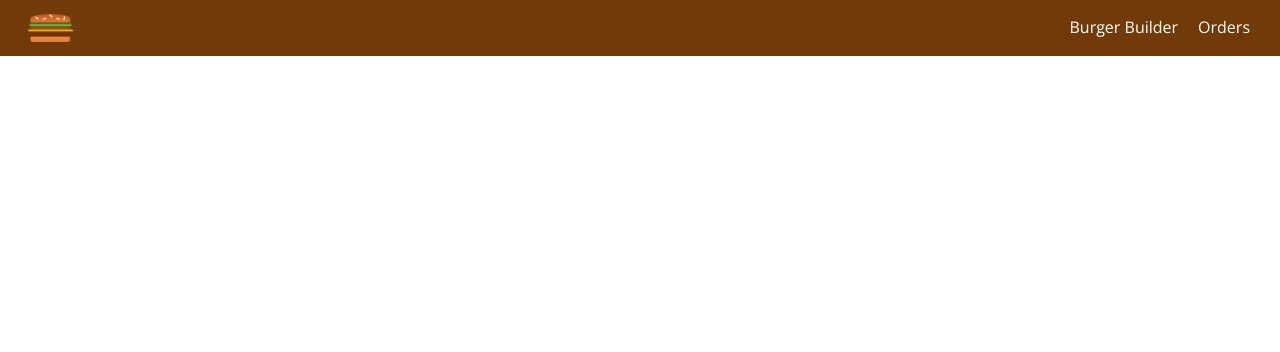
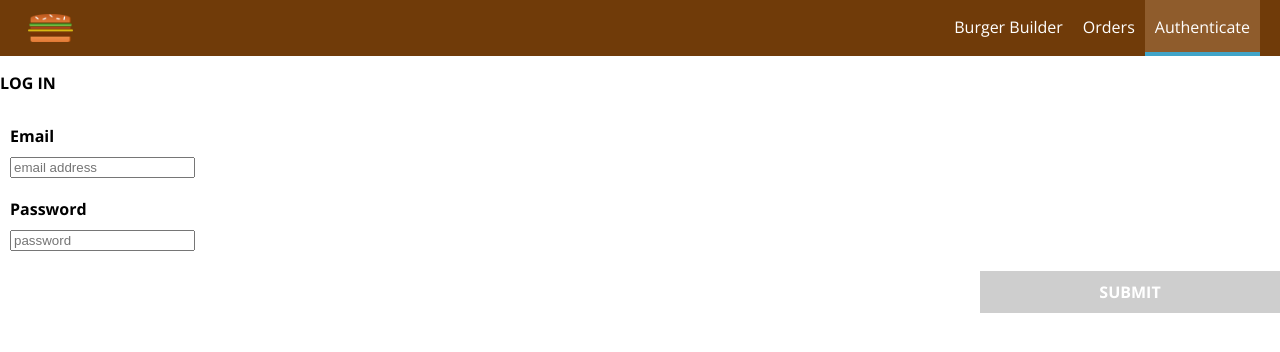
Before and after one commit to papawlo/burger-builder-app, a React app: page /auth in a window 1280 px wide. Shown: the top 352 px of the page. Built offline with nearby package versions, Linux system fonts and the light colour scheme.

Commit message:
324. Adding an Auth Form

```diff
--- a/src/App.js
+++ b/src/App.js
@@ -4,7 +4,7 @@
 import Checkout from './containers/Checkout/Checkout';
 import { Route, Switch } from 'react-router-dom';
 import Orders from './containers/Orders/Orders';
-
+import Auth from './containers/Auth/Auth';
 class App extends Component {
   render() {
     return (
@@ -14,6 +14,7 @@
 
             <Route path="/checkout" component={Checkout} />
             <Route path="/orders" component={Orders} />
+            <Route path="/auth" component={Auth} />
             <Route path="/" exact component={BurgerBuilder} />
 
           </Switch>
--- a/src/components/Navigation/NavigationItems/NavigationItems.js
+++ b/src/components/Navigation/NavigationItems/NavigationItems.js
@@ -8,6 +8,7 @@
         <ul className={classes.NavigationItems}>
             <NavigationItem link="/" exact>Burger Builder</NavigationItem>
             <NavigationItem link="/orders">Orders</NavigationItem>
+            <NavigationItem link="/auth">Authenticate</NavigationItem>
         </ul>
     )
 }
--- /dev/null
+++ b/src/containers/Auth/Auth.css
@@ -0,0 +1,22 @@
+.Auth {
+    margin: 20px auto;
+    width: 80%;
+    text-align: center;
+    box-shadow: 0 2px 3px #ececec;
+    border: 1px solid #eee;
+    padding: 10px;
+    box-sizing: border-box;
+}
+
+
+@media(min-width:600px) {
+    .Auth {
+        width: 500px;
+    }
+}
+
+.Auth .Button:first-of-type {
+    margin-left: inherit;
+    padding-left: inherit;
+    outline: red !important;
+}
--- /dev/null
+++ b/src/containers/Auth/Auth.js
@@ -0,0 +1,122 @@
+import React, { Component } from 'react';
+import Input from '../../components/UI/Input/Input'
+import Button from '../../components/UI/Button/Button'
+import classes from './Auth.css';
+
+export default class Auth extends Component {
+    state = {
+        formIsValid: false,
+        controls: {
+            email: {
+                elementType: 'input',
+                elementConfig: {
+                    label: 'Email',
+                    type: 'email',
+                    placeholder: 'email address'
+                },
+                value: '',
+                validation: {
+                    required: true,
+                    isEmail: true
+                },
+                valid: false,
+                touched: false
+            },
+            password: {
+                elementType: 'input',
+                elementConfig: {
+                    label: 'Password',
+                    type: 'password',
+                    placeholder: 'password'
+                },
+                value: '',
+                validation: {
+                    required: true,
+                    minLength: 8
+                },
+                valid: false,
+                touched: false
+            },
+        }
+    }
+
+
+    checkValidity(value, rules) {
+        let isValid = true;
+        if (rules !== null && rules !== undefined) {
+            if (rules.required) {
+                isValid = value.trim() !== '' && isValid;
+            }
+            if (rules.minLength) {
+                isValid = value.length >= rules.minLength && isValid;
+            }
+            if (rules.maxLength) {
+                isValid = value.length <= rules.maxLength && isValid;
+            }
+        }
+
+        return isValid;
+    }
+
+    inputChangedHandler = (event, inputIdentifier) => {
+        const updatedOrderForm = {
+            ...this.state.controls
+        };
+        const updatedFormElement = {
+            ...updatedOrderForm[inputIdentifier]
+        }
+        updatedFormElement.value = event.target.value;
+        updatedFormElement.valid = this.checkValidity(updatedFormElement.value, updatedFormElement.validation);
+        updatedFormElement.touched = true;
+        updatedOrderForm[inputIdentifier] = updatedFormElement;
+        let formIsValid = true;
+        for (let inputIdentifier in updatedOrderForm) {
+            formIsValid = updatedOrderForm[inputIdentifier].valid && formIsValid;
+        }
+        this.setState({ orderForm: updatedOrderForm, formIsValid: formIsValid });
+    }
+
+    render() {
+        // console.log(this.props.ingredients);
+        const formElementsArray = [];
+        for (const key in this.state.controls) {
+            if (this.state.controls.hasOwnProperty(key)) {
+                formElementsArray.push({
+                    id: key,
+                    config: this.state.controls[key]
+                });
+            }
+        }
+        let form = (
+            <form onSubmit={this.orderHandle}>
+
+                {formElementsArray.map(formElement => {
+                    return <Input
+                        key={formElement.id}
+                        elementType={formElement.config.elementType}
+                        elementConfig={formElement.config.elementConfig}
+                        value={formElement.config.value}
+                        invalid={!formElement.config.valid}
+                        shouldValidate={formElement.config.validation}
+                        touched={formElement.config.touched}
+                        changed={(event) => this.inputChangedHandler(event, formElement.id)}
+                    />
+                })}
+
+                <Button
+                    disabled={!this.state.formIsValid}
+                    btnType="Success"                    >
+                    SUBMIT
+                    </Button>
+            </form>
+        );
+        return (
+            <div className={classes.ContactData}>
+                <h4>
+                    LOG IN
+                </h4>
+                {form}
+            </div>
+        )
+    }
+}
```
